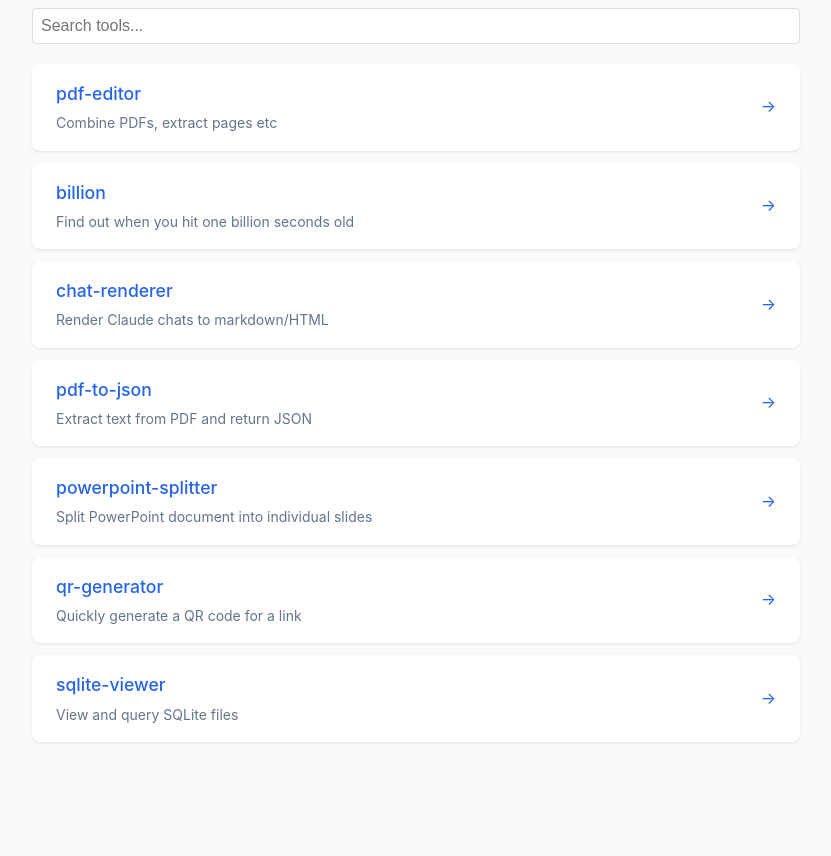
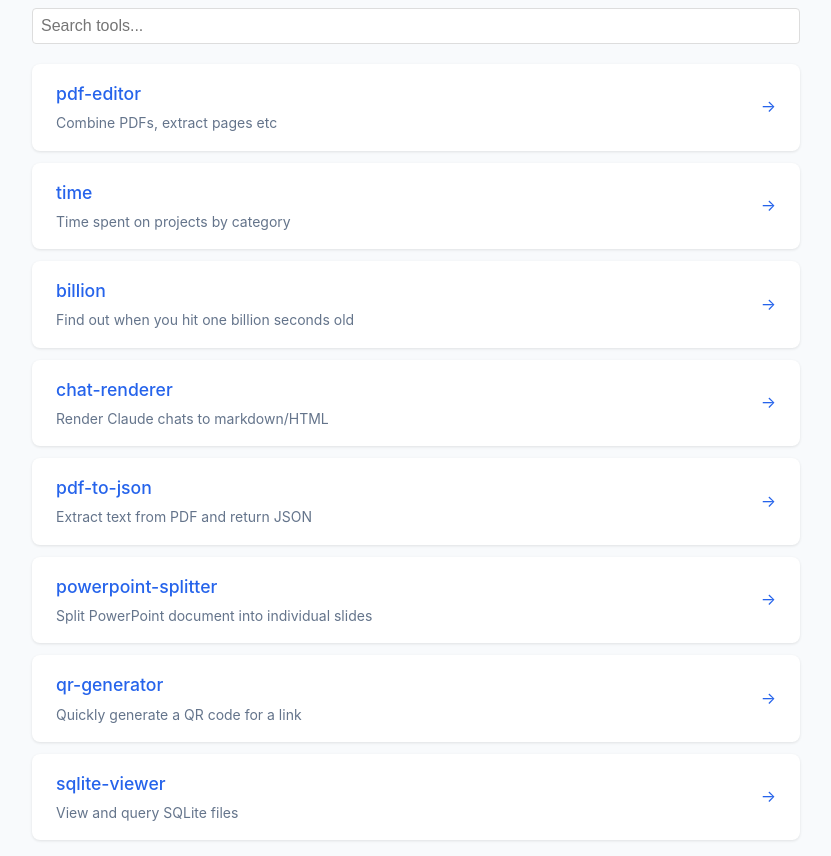
Before and after one commit to houstonkemp/tools, a plain HTML site: page index.html in a window 1280 px wide. Shown: the part 83-939 px from the top of the page, without its empty margins (224-1055 px from the left). Before the commit the page ends 841 px from the top, so only its background shows below. Drawn offline with Linux system fonts and the light colour scheme.

Commit message:
Add time tool link to tools list in index.html

```diff
--- a/index.html
+++ b/index.html
@@ -30,6 +30,7 @@
 </div>
 <ul id="toolsList">
 <li><a href="pdf-editor.html"><span class="tool-name">pdf-editor</span><span class="tool-description">Combine PDFs, extract pages etc</span></a></li>
+<li><a href="time.html"><span class="tool-name">time</span><span class="tool-description">Time spent on projects by category</span></a></li>
 <li><a href="billion.html"><span class="tool-name">billion</span><span class="tool-description">Find out when you hit one billion seconds old</span></a></li>
 <li><a href="chat-renderer.html"><span class="tool-name">chat-renderer</span><span class="tool-description">Render Claude chats to markdown/HTML</span></a></li>
 <li><a href="pdf-to-json.html"><span class="tool-name">pdf-to-json</span><span class="tool-description">Extract text from PDF and return JSON</span></a></li>
```
